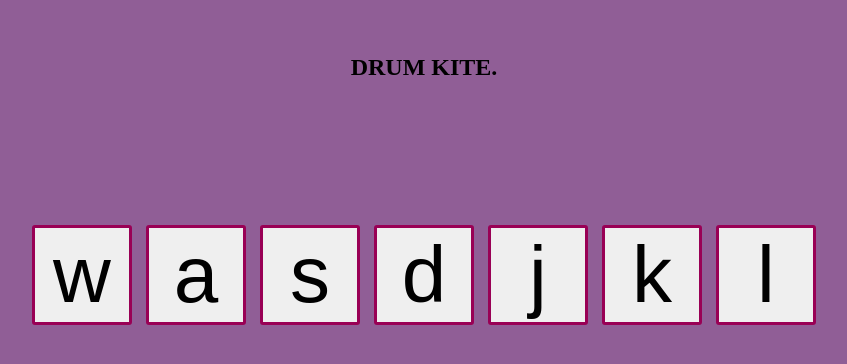
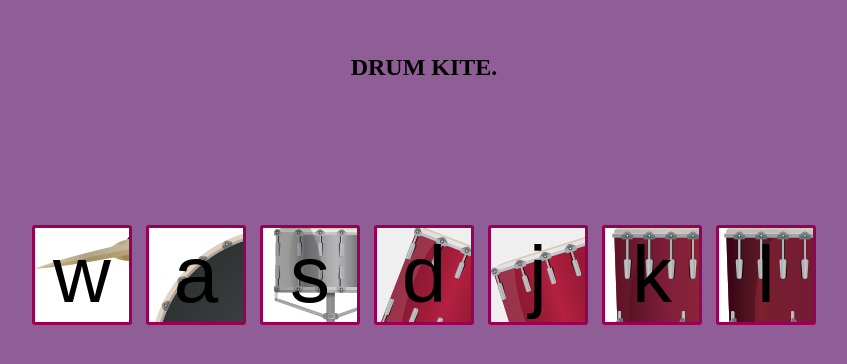
Before and after one commit to thedhirajshah13/Java-script, a plain HTML site: page index.html in a window 1280 px wide. Shown: the part 102-466 px from the top of the page, without its empty margins (216-1063 px from the left). Drawn offline with Linux system fonts and the light colour scheme; the site is published under a folder, as on GitHub Pages, so addresses that start at the root find nothing.

Commit message:
newcommit

```diff
--- a/style.css
+++ b/style.css
@@ -18,25 +18,25 @@ h1 {
   text-align: center;
 }
 .w {
-  background-image: url("/images/crash.png");
+  background-image: url("./images/crash.png");
 }
 .a {
-  background-image: url(/images/kick.png);
+  background-image: url(./images/kick.png);
 }
 .s {
-  background-image: url(/images/snare.png);
+  background-image: url(./images/snare.png);
 }
 .d {
-  background-image: url(/images/tom1.png);
+  background-image: url(./images/tom1.png);
 }
 .j {
-  background-image: url(/images/tom2.png);
+  background-image: url(./images/tom2.png);
 }
 .k {
-  background-image: url(/images/tom3.png);
+  background-image: url(./images/tom3.png);
 }
 .l {
-  background-image: url(/images/tom4.png);
+  background-image: url(./images/tom4.png);
 }
 .pressed{
   opacity: 0.5;
```
